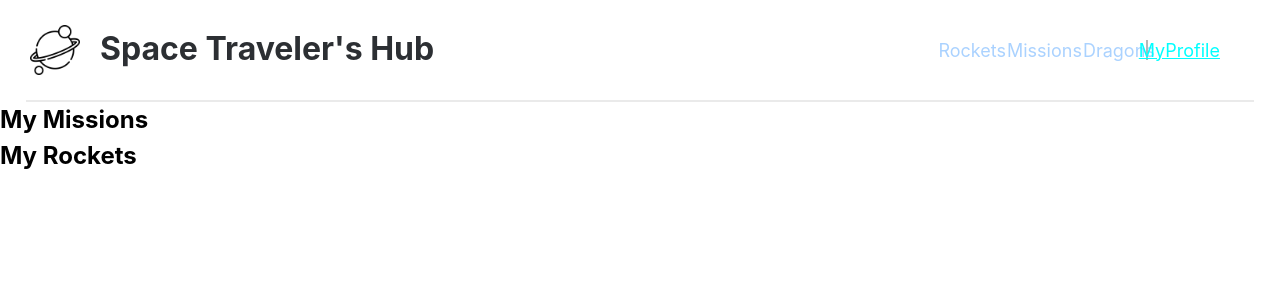
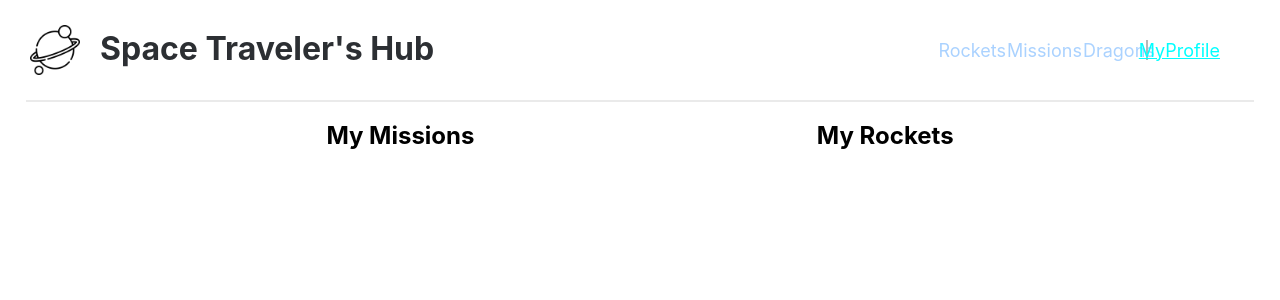
Before and after one commit to MoyasiGinko/Space-Traveler-X, a React (Vite) app: page /MyProfile in a window 1280 px wide. Shown: the top 300 px of the page. Built offline with nearby package versions, Linux system fonts and the light colour scheme; a web font is replaced by a local one.

Commit message:
Add missions and reserved rockets css

```diff
--- a/src/index.css
+++ b/src/index.css
@@ -128,3 +128,23 @@ a {
   align-items: center;
   justify-content: center;
 }
+
+td {
+  border: 1px solid black;
+  padding: 0.3rem;
+}
+
+#myprofile {
+  display: flex;
+  justify-content: space-evenly;
+}
+
+#myprofile-missions h2,
+#myprofile-rockets h2 {
+  padding: 1rem;
+}
+
+#myprofile-missions table,
+#myprofile-rockets table {
+  padding: 1rem;
+}
```
